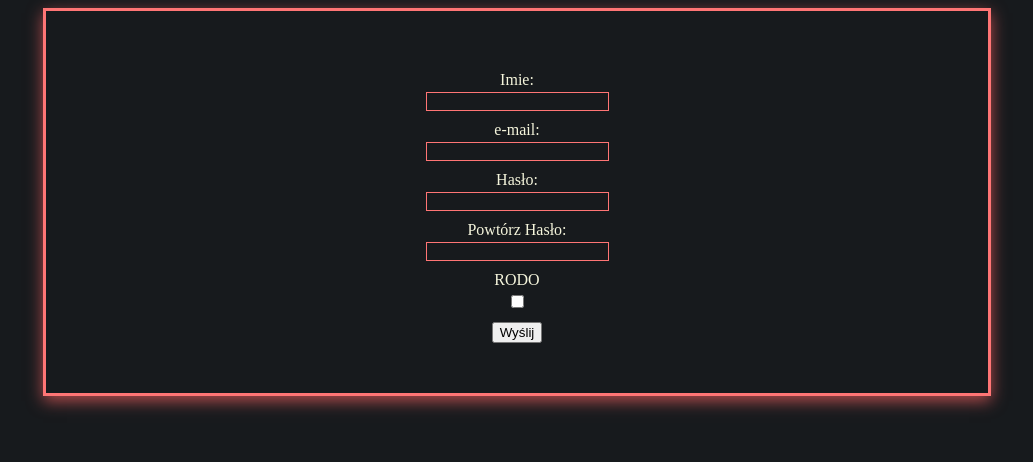
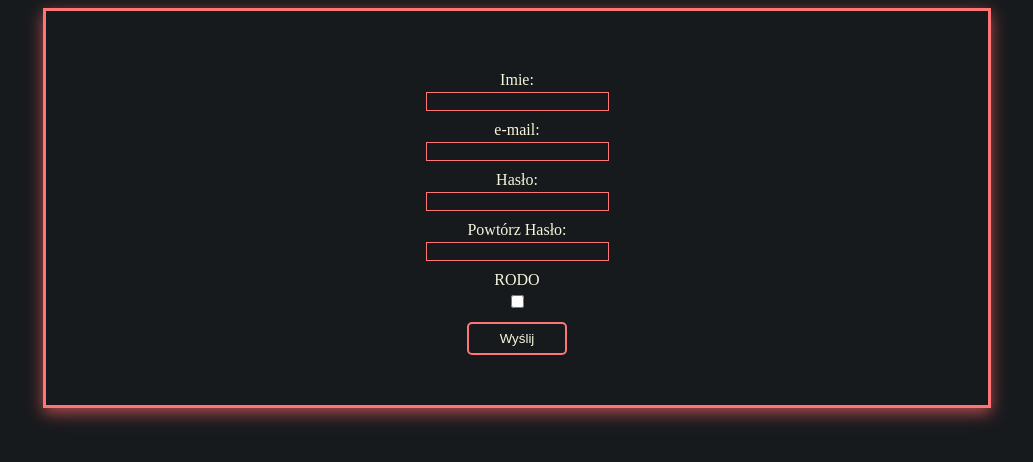
Before and after one commit to mb-dir/form_validation, a website built with webpack: page src/pages/index.html in a window 1280 px wide. Shown: the whole page, without its empty margins (123-1156 px from the left). Built offline with nearby package versions, Linux system fonts and the light colour scheme.

Commit message:
Styles for btn

```diff
--- a/src/styles/main.css
+++ b/src/styles/main.css
@@ -48,7 +48,21 @@ body{
     position: absolute;
     top: 110%;
 }
-
+.mainForm__btnSend{
+    width: 100px;
+    height: 33px;
+    color: beige;
+    background-color: #171a1d;
+    border: 2px solid #ff7575;
+    border-radius: 5px;
+}
+.mainForm__btnSend:hover{
+    cursor: pointer;
+}
+.mainForm__btnSend:disabled{
+    cursor: auto;
+    background-color: #353e46;
+}
 /* This class will be dynamically added if there is an invalid value in an input */
 .mainForm__errorInfo--visible{
     /* Cuz it must be over the inputs - that provides better visibility of the message, z-index must be in class which is as an attribute of an element only durning the animation,
```
